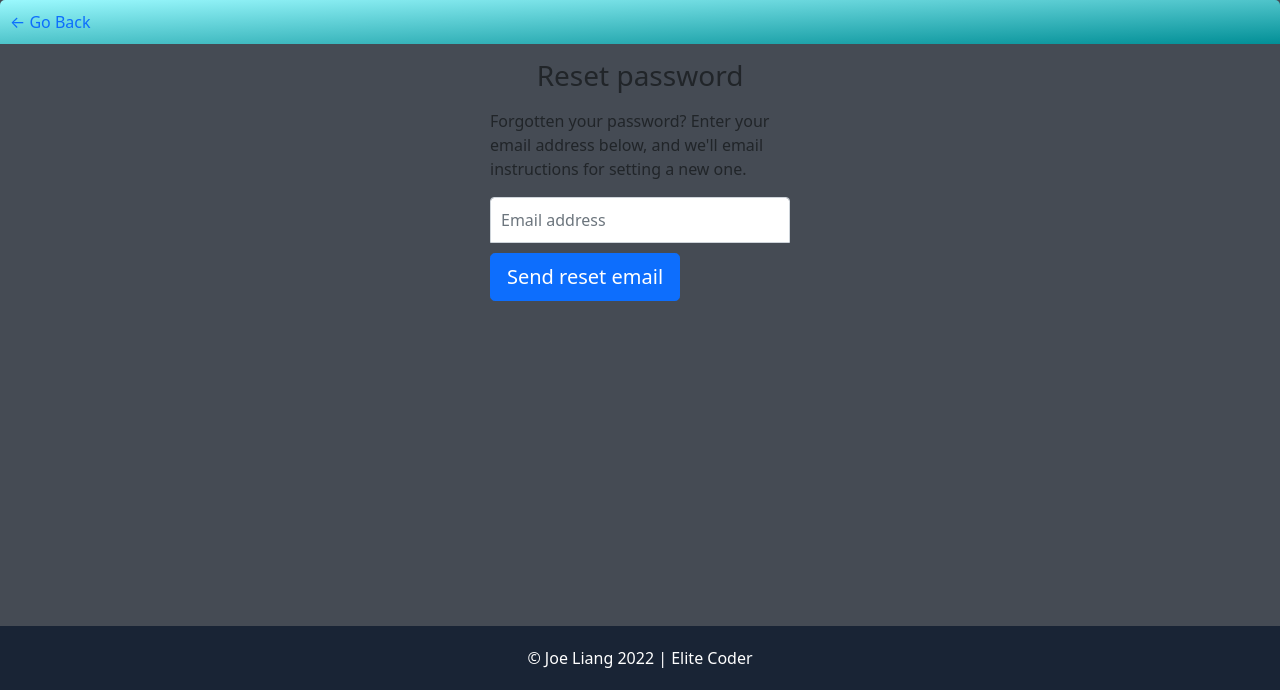
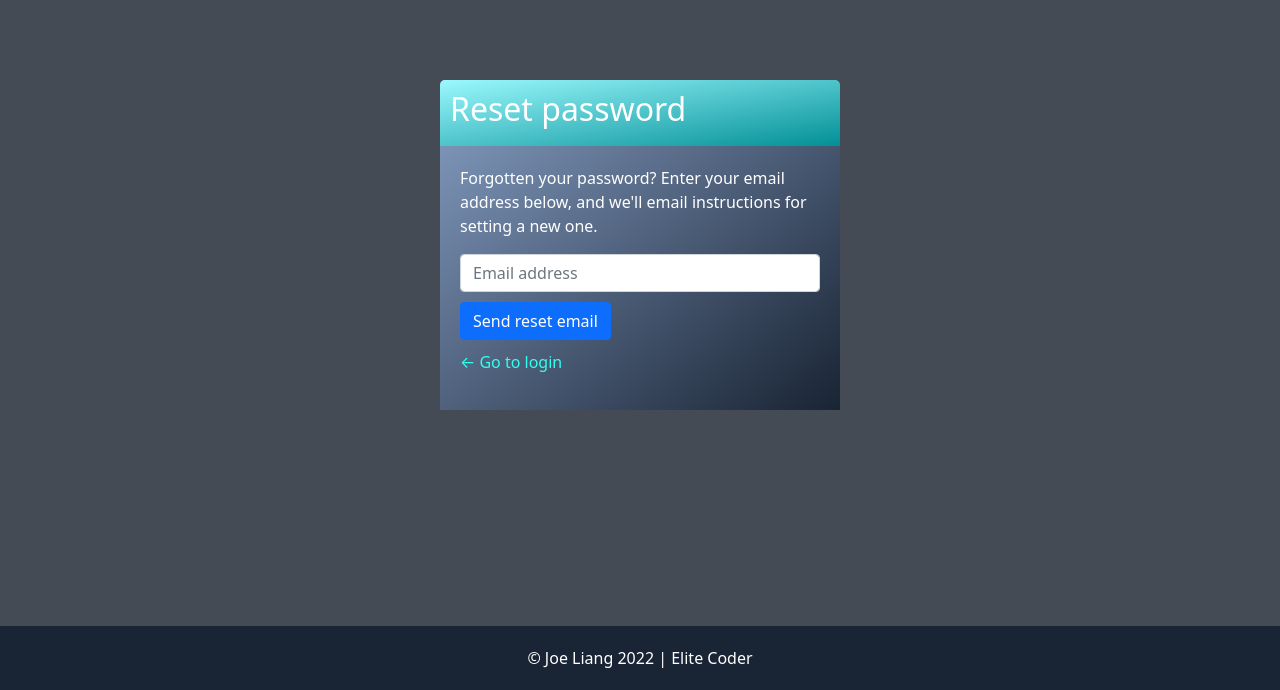
Before and after one commit to 1000mileworld/LC_Tracker, a Django app: page /password_reset/ in a window 1280 px wide. Shown: the part 110-800 px from the top of the page. Run offline with Django 4.2, Linux system fonts and the light colour scheme.

Commit message:
finished all form styling

```diff
--- a/account/templates/account/login.html
+++ b/account/templates/account/login.html
@@ -28,7 +28,7 @@
 
             <button class="btn btn-primary" type="submit">Log in</button>
         </form>
-        <div><a href="{% url 'register' %}">Create Account</a> | <a href="{% url 'password_reset' %}">Forgot password?</a></div>
+        <p><a href="{% url 'register' %}">Create Account</a> | <a href="{% url 'password_reset' %}">Forgot password?</a></p>
     </div>
 </div>
 {% endblock content %}
--- a/account/templates/account/register.html
+++ b/account/templates/account/register.html
@@ -35,7 +35,7 @@
             <button class="btn btn-primary" type="submit">Register</button>
 
         </form>
-        <p style="color: white;">Already have an account? <a href="{% url 'login' %}">Login</a></p>
+        <p>Already have an account? <a href="{% url 'login' %}">Login</a></p>
     </div>
 </div>
 
--- a/account/templates/password_reset/password_reset_complete.html
+++ b/account/templates/password_reset/password_reset_complete.html
@@ -3,9 +3,9 @@
 
 {% block content %}
 
-<div class="container">
-	<div class="d-flex flex-column">
-		<p class="m-auto">Your password has been reset. You may go ahead and <a href="{% url 'login' %}">sign in</a> now.</p>
+<div class="form-small">
+	<div class="card-body">
+		<p>Your password has been reset. You may go ahead and <a href="{% url 'login' %}">sign in</a> now.</p>
 	</div>
 </div>
 
--- a/account/templates/password_reset/password_reset_form.html
+++ b/account/templates/password_reset/password_reset_form.html
@@ -1,48 +1,19 @@
 {% extends 'base/base.html' %}
-
 
 {% block content %}
 
-<style type="text/css">
-  .form-signin {
-    width: 100%;
-    max-width: 330px;
-    padding: 15px;
-    margin: auto;
-  }
-  .form-signin .checkbox {
-    font-weight: 400;
-  }
-  .form-signin .form-control {
-    position: relative;
-    box-sizing: border-box;
-    height: auto;
-    padding: 10px;
-    font-size: 16px;
-  }
-  .form-signin .form-control:focus {
-    z-index: 2;
-  }
-  .form-signin input[type="email"] {
-    margin-bottom: 10px;
-    border-bottom-right-radius: 0;
-    border-bottom-left-radius: 0;
-  }
-  .h3{
-    text-align: center;
-  }
-</style>
-
-<div class="header-bar">
-  <a href="/">&#8592; Go Back</a>
+<div class="form-small">
+  <div class="header-bar">
+    <h2>Reset password</h2>
+  </div>
+  <div class="card-body">
+    <form id="id_password_reset_form" method="POST" class="form-signin">{% csrf_token %}
+      <p>Forgotten your password? Enter your email address below, and we'll email instructions for setting a new one.</p>
+        <input name="email" class="form-control" placeholder="Email address" type="email" id="id_email" required="true" >
+      <button id="id_submit_btn" class="btn btn-primary" >Send reset email</button>
+    </form>
+    <p><a href="/">&#8592; Go to login</a></p>
+  </div>
 </div>
-<form id="id_password_reset_form" method="POST" class="form-signin">{% csrf_token %}
-  <h1 class="h3 mb-3 font-weight-normal">Reset password</h1>
-  <p>Forgotten your password? Enter your email address below, and we'll email instructions for setting a new one.</p>
-    <input name="email" class="form-control" placeholder="Email address" type="email" id="id_email" required="true" >
-  <button id="id_submit_btn" class="btn btn-lg btn-primary btn-block" >Send reset email</button>
-</form>
-
-
 
 {% endblock %}
--- a/static/base.css
+++ b/static/base.css
@@ -23,8 +23,6 @@ a {
 .stats-difficulty {
     font-weight: 700;
     background-color: #D3DCDE;
-}
-.stats-difficulty-wrapper {
     display: inline-block;
     vertical-align: middle;
 }
--- a/static/form.css
+++ b/static/form.css
@@ -8,6 +8,9 @@
     border-radius: 5px 5px 0 0;
 }
 .form-small a {
+    color: #33FFF0;
+}
+.form-small a:hover {
     color: #00adb5;
 }
 .header-bar {
@@ -25,3 +28,6 @@
 .card-body button {
     margin-bottom: 10px;
 }
+.card-body p{
+    color: white;
+}
```
Also changed, not shown: account/templates/password_reset/password_change.html (+10 -7 lines), account/templates/password_reset/password_change_done.html (+4 -4 lines), account/templates/password_reset/password_reset_confirm.html (+36 -7 lines), account/templates/password_reset/password_reset_done.html (+11 -11 lines), base/templates/base/problem_list.html (+5 -4 lines), static/tabulator.js (+9 -5 lines), db.sqlite3.
